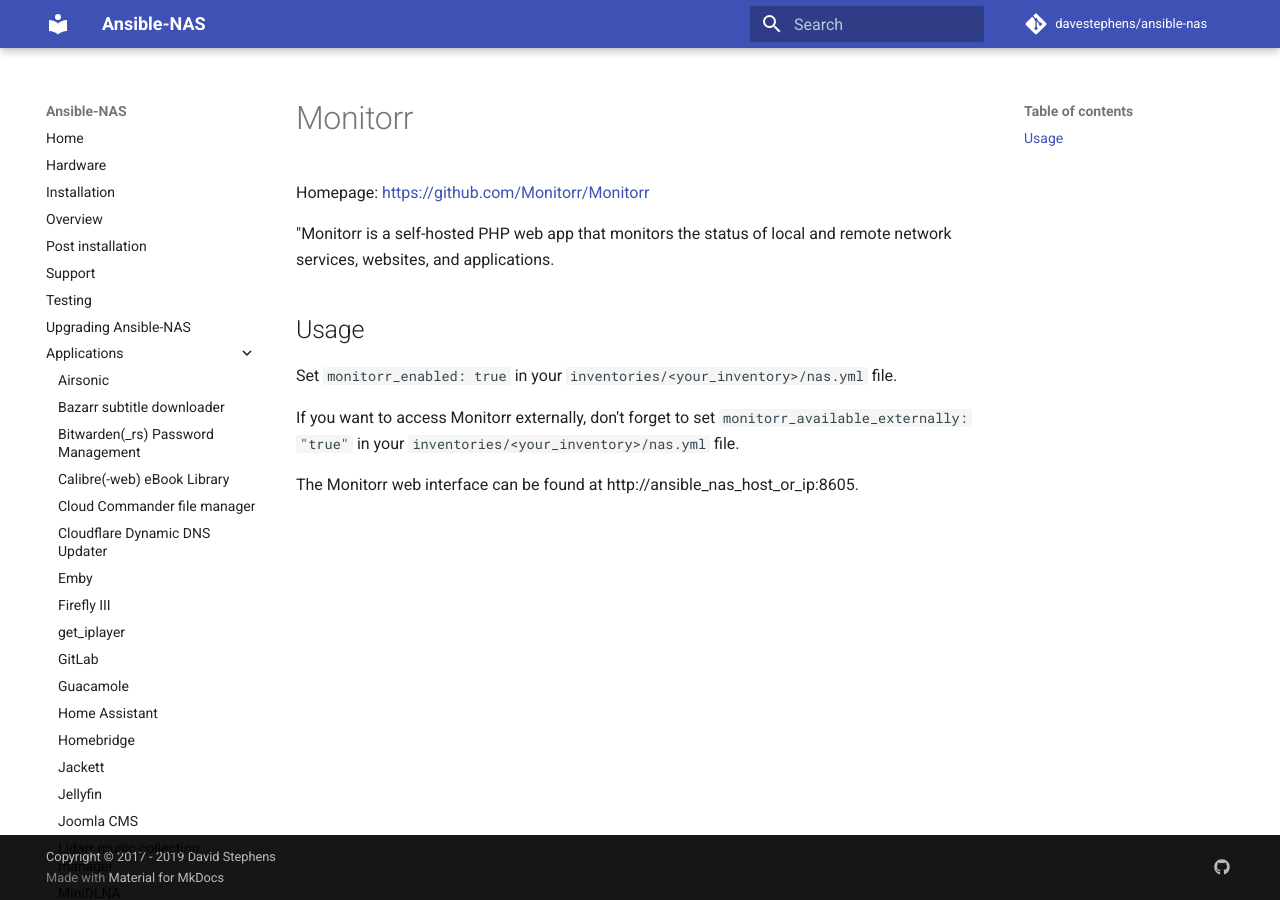
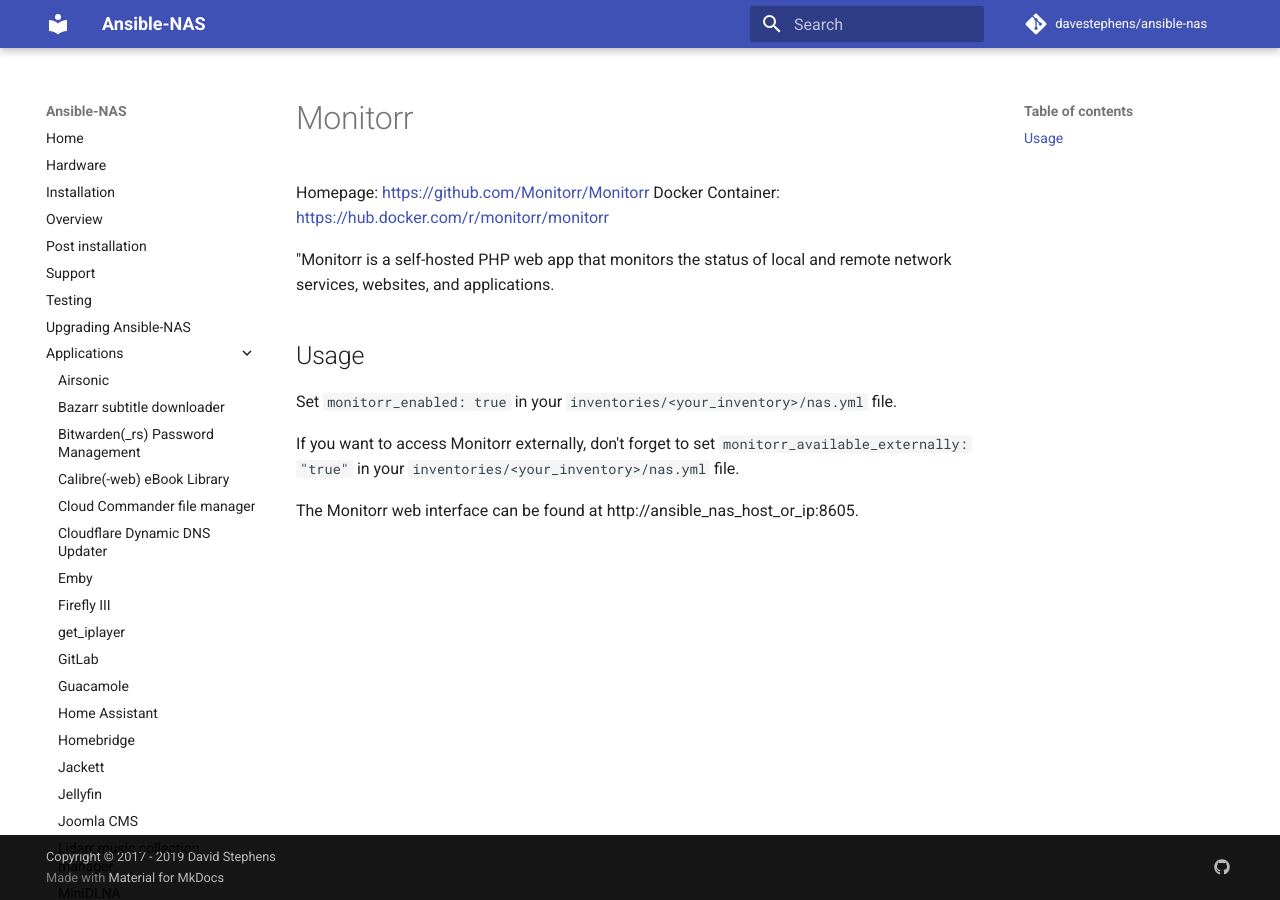
Before and after one commit to davestephens/ansible-nas, an MkDocs documentation site: the page built from docs/applications/monitorr.md, in a window 1280 px wide. Built offline with MkDocs 1.6.1 and Material for MkDocs 9.7.7, drawn with Linux system fonts in a browser that asks for light colours; comment, search, counter and statistics services are not loaded.

Commit message:
add container link

```diff
--- a/docs/applications/monitorr.md
+++ b/docs/applications/monitorr.md
@@ -2,6 +2,7 @@
 # Monitorr
 
 Homepage: [https://github.com/Monitorr/Monitorr](https://github.com/Monitorr/Monitorr)
+Docker Container: [https://hub.docker.com/r/monitorr/monitorr](https://hub.docker.com/r/monitorr/monitorr)
 
 "Monitorr is a self-hosted PHP web app that monitors the status of local and remote network services, websites, and applications.
 
```
